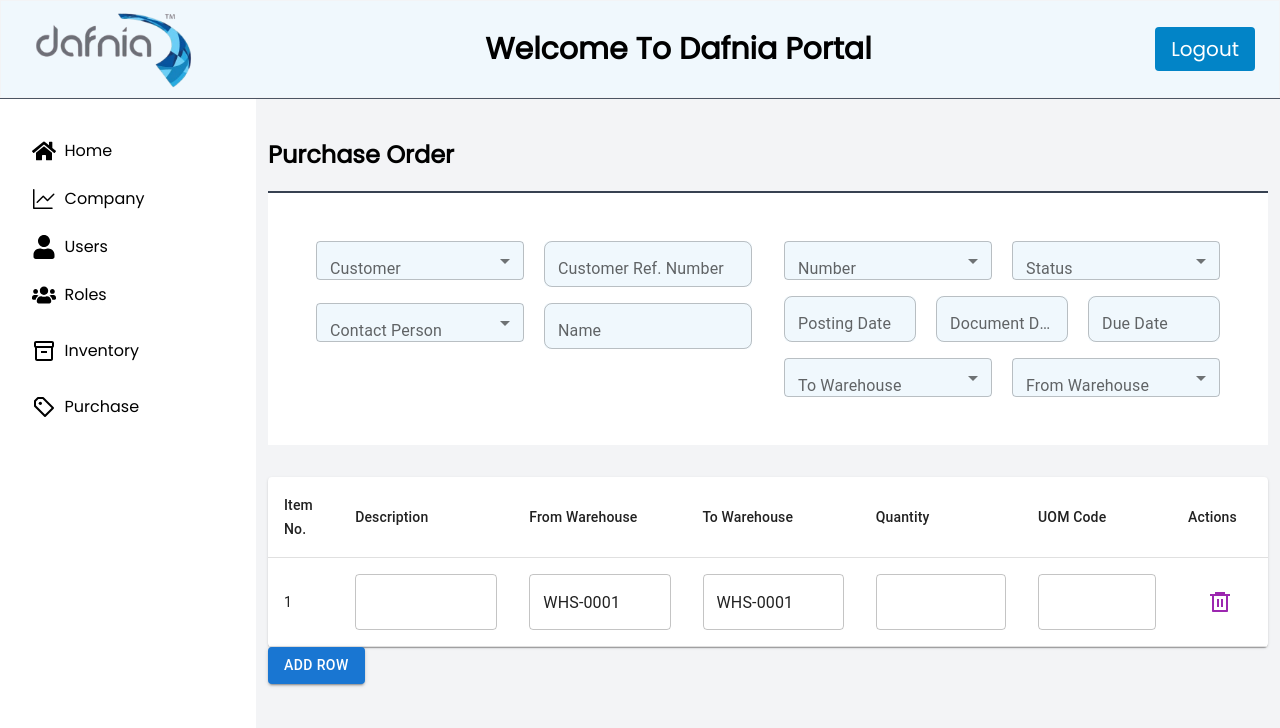
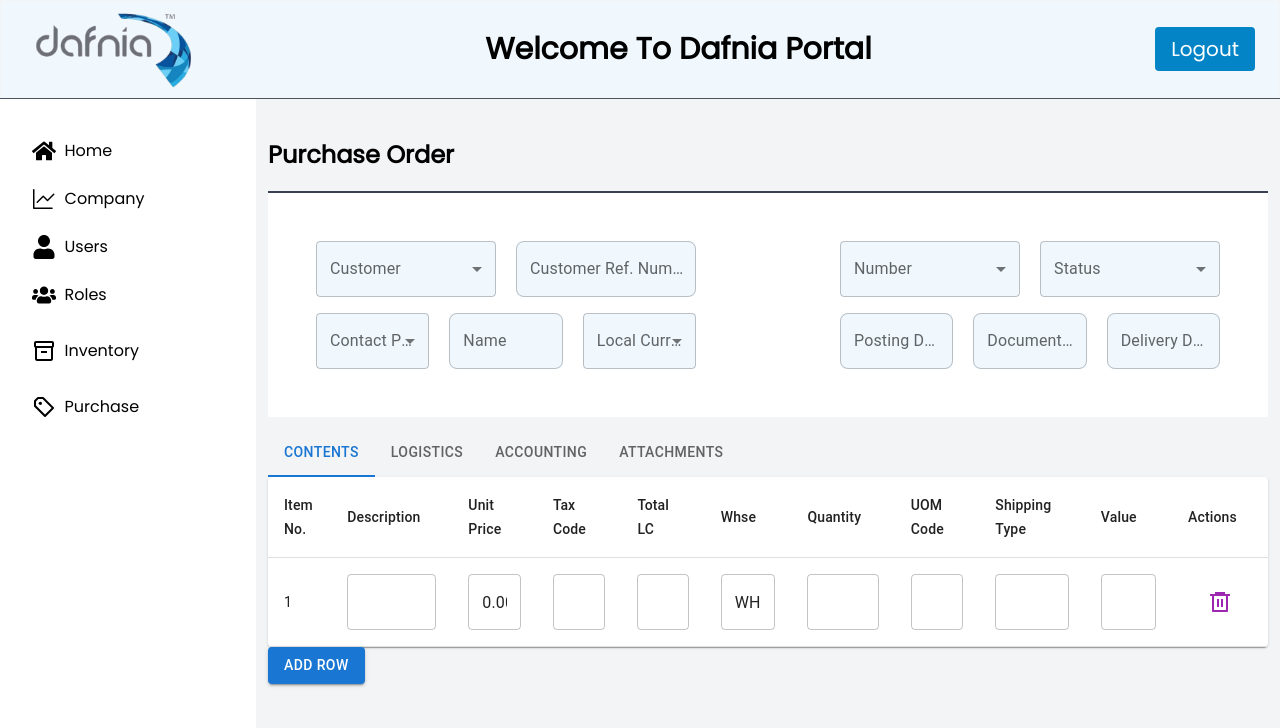
Before and after one commit to haseebx16/dafnia, a Next.js app: page /purchase-order in a window 1280 px wide. Shown: the top 728 px of the page. Built offline with nearby package versions, Linux system fonts and the light colour scheme.

Commit message:
Purchase Order

```diff
--- a/app/components/Dropdown/UserDropdown.js
+++ b/app/components/Dropdown/UserDropdown.js
@@ -18,14 +18,6 @@ const UserDropdown = ({ label, dropdownValue, handleDropdownChange, option1, opt
                         onChange={handleDropdownChange}
                         sx={{
                           backgroundColor: secondaryColor,
-                          '& .MuiOutlinedInput-root': {
-                            borderRadius: '8px',
-                            padding: '0px'
-                          },
-                          '& .MuiOutlinedInput-input': {
-                            height: '30px',
-                            padding: '8px 8px',
-                          }
                         }}
                         >
                         <MenuItem value="">
--- a/app/components/text-field/field.js
+++ b/app/components/text-field/field.js
@@ -18,17 +18,11 @@ const RoundedField = ({ id, name, label, type, grids,...props }) => {
             label={label}
             type={type}
             variant="outlined"
-            sx={{
-              backgroundColor: secondaryColor,
-              '& .MuiOutlinedInput-root': {
-                borderRadius: '8px',
-                padding: '0px'
-              },
-              '& .MuiOutlinedInput-input': {
-                height: '30px',
-                padding: '8px 8px',
-              }
-            }}
+            sx={{ backgroundColor: secondaryColor,
+                '& .MuiOutlinedInput-root' : {
+                    borderRadius: '8px'
+                }
+             }}
              {...props}
         />
     </Grid>
--- a/app/purchase-order/page.js
+++ b/app/purchase-order/page.js
@@ -3,7 +3,6 @@ import Layout from '../components/Layout/Layout';
 import React, { useState } from 'react';
 import { RiDeleteBin6Line } from "react-icons/ri";
 import { useColor } from '../context/ColorContext';
-
 import {
     Grid,
     TextField,
@@ -14,12 +13,12 @@ import {
     TableBody,
     TableRow,
     TableCell,
-    Select,
-    MenuItem,
+    Tabs,
+    Tab,
+    Box
 } from '@mui/material';
 import UserDropdown from '../components/Dropdown/UserDropdown';
 import RoundedField from '../components/text-field/field';
-
 
 function Page() {
   const [formData, setFormData] = useState({
@@ -42,7 +41,7 @@ function Page() {
   };
 
   const [rows, setRows] = useState([
-    { itemNo: 1, description: '', fromWarehouse: 'WHS-0001', toWarehouse: 'WHS-0001', quantity: '', uomCode: '', uomName: '', moisture: '0.00', rejection: '', grade: '', value: '' },
+    { itemNo: 1, description: '', fromWarehouse: 'WHS-0001', toWarehouse: 'WHS-0001', quantity: '', uomCode: '', uomName: '', unitPrice: '0.00', rejection: '', tax: '', value: '', ship: '' },
   ]);
 
   const handleInputChange = (index, e) => {
@@ -53,7 +52,7 @@ function Page() {
   };
 
   const handleAddRow = () => {
-    setRows([...rows, { itemNo: rows.length + 1, description: '', fromWarehouse: '', toWarehouse: '', quantity: '', uomCode: '', uomName: '', moisture: '', rejection: '', grade: '', value: '' }]);
+    setRows([...rows, { itemNo: rows.length + 1, description: '', fromWarehouse: '', toWarehouse: '', quantity: '', uomCode: '', uomName: '', unitPrice: '', rejection: '', tax: '', value: '', ship: '' }]);
   };
 
   const handleDeleteRow = (index) => {
@@ -63,18 +62,22 @@ function Page() {
 
   const { secondaryColor } = useColor();
 
+  const [tabIndex, setTabIndex] = useState(0);
+
+  const handleTabChange = (event, newValue) => {
+    setTabIndex(newValue);
+  };
+
   return (
     <Layout>
       <div className=''>
         {/* Title Section */}
         <div className="mt-4">
-        <p className="text-2xl font-bold text-black mt-7">Purchase Order </p>
+          <p className="text-2xl font-bold text-black mt-7">Purchase Order</p>
           <hr className="border-t-2 border-gray-700 mt-5 " />
         </div>
 
-
-        <div className="grid grid-cols-2 gap-8 bg-white p-12">
-
+        <div className="grid grid-cols-2 gap-36 bg-white p-12">
           {/* Left column */}
           <div className="space-y-4">
             {/* Business Partner Dropdown */}
@@ -101,8 +104,7 @@ function Page() {
               </div>
             </div>
 
-        <div style={{ display: 'flex', flexWrap: 'wrap', gap: '20px' }}>
-
+            <div style={{ display: 'flex', flexWrap: 'nowrap', gap: '20px' }}>
               {/* Contact Person Dropdown */}
               <div style={{ flex: '1 1 45%' }}>
                 <UserDropdown
@@ -124,13 +126,22 @@ function Page() {
                   type="text"
                 />
               </div>
+              <div style={{ flex: '1 1 45%' }}>
+                <UserDropdown
+                  grids={4}
+                  label="Local Currency"
+                  option1="Currency 1"
+                  option2="Currency 2"
+                  option3="Currency 3"
+                  labelSpace="Local Currency"
+                />
+              </div>
             </div>
           </div>
 
           {/* Right column */}
           <div className="space-y-4">
             <div style={{ display: 'flex', flexWrap: 'wrap', gap: '20px' }}>
-
               {/* No. Dropdown */}
               <div style={{ flex: '1 1 45%' }}>
                 <UserDropdown
@@ -142,7 +153,6 @@ function Page() {
                   labelSpace="Number"
                 />
               </div>
-
 
               {/* Status Input */}
               <div style={{ flex: '1 1 45%' }}>
@@ -156,8 +166,7 @@ function Page() {
               </div>
             </div>
 
-
-             <div style={{ display: 'flex', flexWrap: 'nowrap', gap: '20px', width: '100%'}}>
+            <div style={{ display: 'flex', flexWrap: 'nowrap', gap: '20px', width: '100%' }}>
               {/* Posting Date */}
               <div style={{ flex: '1 1 33%' }}>
                 <RoundedField
@@ -180,60 +189,43 @@ function Page() {
               <div style={{ flex: '1 1 33%' }}>
                 <RoundedField
                   grids={2}
-                      label="Due Date"
+                  label="Delivery Date"
                   id="dDate"
                   name="dDate"
                   type="text"
                 />
               </div>
             </div>
-
-            {/* Document Date */}
-
-
-
-            <div style={{ display: 'flex', flexWrap: 'wrap', gap: '20px' }}>
-
-            {/* To Warehouse Dropdown */}
-            <div style={{ flex: '1 1 45%' }}>
-              <UserDropdown
-              grids={6}
-                label="To Warehouse"
-                option1="Warehouse 1"
-                option2="Warehouse 2"
-                option3="Warehouse 3"
-                labelSpace="To Warehouse "
-              />
-            </div>
-
-            {/* From Warehouse Dropdown */}
-            <div style={{ flex: '1 1 45%' }}>
-              <UserDropdown
-              grids={6}
-                label="From Warehouse"
-                option1="Warehouse 1"
-                option2="Warehouse 2"
-                option3="Warehouse 3"
-                labelSpace="From Warehouse"
-              />
           </div>
         </div>
 
-          </div>
-        </div>
+        {/* Tabs and Table */}
+        <Box sx={{ width: '100%', marginTop: '12px' }}>
+          <Tabs value={tabIndex} onChange={handleTabChange} aria-label="tabs">
+            <Tab label="Contents" />
+            <Tab label="Logistics" />
+            <Tab label="Accounting" />
+            <Tab label="Attachments" />
+          </Tabs>
 
+          <div role="tabpanel" hidden={tabIndex !== 0}>
+            <Box >
               {/* Items Table */}
-        <div className='mt-8'>
-          <div className="mt-4">
+              <div className=''>
+                <div className="">
                   <Table component={Paper}>
                     <TableHead>
                       <TableRow>
                         <TableCell className='text-blue-600 text-lg font-bold'>Item No.</TableCell>
                         <TableCell className='text-blue-600 text-lg font-bold'>Description</TableCell>
-                  <TableCell className='text-blue-600 text-lg font-bold'>From Warehouse</TableCell>
-                  <TableCell className='text-blue-600 text-lg font-bold'>To Warehouse</TableCell>
+                        <TableCell className='text-blue-600 text-lg font-bold'>Unit Price</TableCell>
+                        <TableCell className='text-blue-600 text-lg font-bold'>Tax Code</TableCell>
+                        <TableCell className='text-blue-600 text-lg font-bold'>Total LC</TableCell>
+                        <TableCell className='text-blue-600 text-lg font-bold'>Whse</TableCell>
                         <TableCell className='text-blue-600 text-lg font-bold'>Quantity</TableCell>
                         <TableCell className='text-blue-600 text-lg font-bold'>UOM Code</TableCell>
+                        <TableCell className='text-blue-600 text-lg font-bold'>Shipping Type</TableCell>
+                        <TableCell className='text-blue-600 text-lg font-bold'>Value</TableCell>
                         <TableCell className='text-blue-600 text-lg font-bold'>Actions</TableCell>
                       </TableRow>
                     </TableHead>
@@ -250,15 +242,29 @@ function Page() {
                           </TableCell>
                           <TableCell>
                             <TextField
-                        name="fromWarehouse"
-                        value={row.fromWarehouse}
+                              name="unitPrice"
+                              value={row.unitPrice}
                               onChange={(e) => handleInputChange(index, e)}
                             />
                           </TableCell>
                           <TableCell>
                             <TextField
-                        name="toWarehouse"
-                        value={row.toWarehouse}
+                              name="tax"
+                              value={row.tax}
+                              onChange={(e) => handleInputChange(index, e)}
+                            />
+                          </TableCell>
+                          <TableCell>
+                            <TextField
+                              name="value"
+                              value={row.value}
+                              onChange={(e) => handleInputChange(index, e)}
+                            />
+                          </TableCell>
+                          <TableCell>
+                            <TextField
+                              name="fromWarehouse"
+                              value={row.fromWarehouse}
                               onChange={(e) => handleInputChange(index, e)}
                             />
                           </TableCell>
@@ -273,6 +279,20 @@ function Page() {
                             <TextField
                               name="uomCode"
                               value={row.uomCode}
+                              onChange={(e) => handleInputChange(index, e)}
+                            />
+                          </TableCell>
+                          <TableCell>
+                            <TextField
+                              name="ship"
+                              value={row.ship}
+                              onChange={(e) => handleInputChange(index, e)}
+                            />
+                          </TableCell>
+                          <TableCell>
+                            <TextField
+                              name="ship"
+                              value={row.ship}
                               onChange={(e) => handleInputChange(index, e)}
                             />
                           </TableCell>
@@ -298,6 +318,30 @@ function Page() {
                   Add Row
                 </Button>
               </div>
+            </Box>
+          </div>
+
+          <div role="tabpanel" hidden={tabIndex !== 1}>
+            <Box p={3}>
+              {/* Logistics content */}
+              <p>Logistics content goes here.</p>
+            </Box>
+          </div>
+
+          <div role="tabpanel" hidden={tabIndex !== 2}>
+            <Box p={3}>
+              {/* Accounting content */}
+              <p>Accounting content goes here.</p>
+            </Box>
+          </div>
+
+          <div role="tabpanel" hidden={tabIndex !== 3}>
+            <Box p={3}>
+              {/* Attachments content */}
+              <p>Attachments content goes here.</p>
+            </Box>
+          </div>
+        </Box>
       </div>
     </Layout>
   );
```
Lines whose indentation alone changed are shown as unchanged.
